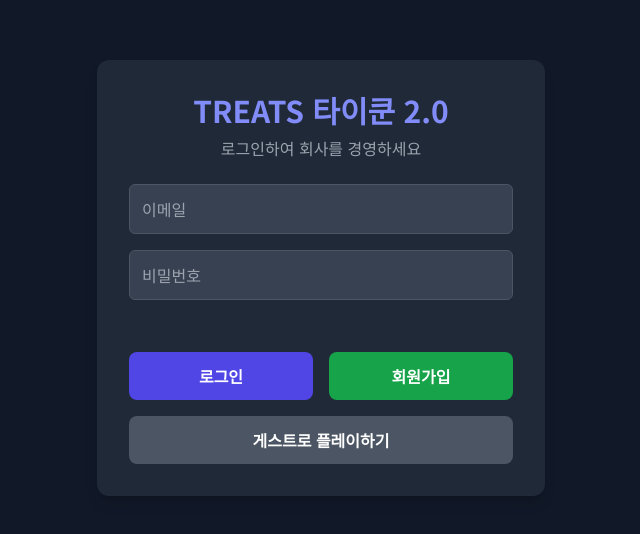
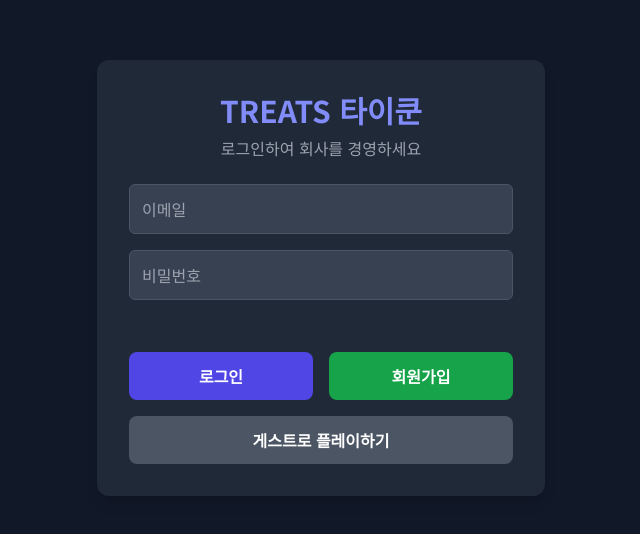
Before and after one commit to Junsoo-HUR/treats-tycoon, a plain HTML site: page index.html in a window 1280 px wide. Shown: the part 122-656 px from the top of the page, without its empty margins (319-959 px from the left). Drawn offline with nearby package versions, Linux system fonts and the light colour scheme; no server answers.

Commit message:
Update index.html

```diff
--- a/index.html
+++ b/index.html
@@ -3,7 +3,7 @@
 <head>
     <meta charset="UTF-8">
     <meta name="viewport" content="width=device-width, initial-scale=1.0">
-    <title>TREATS 타이쿤 2.0 - 새로운 시작</title>
+    <title>TREATS 타이쿤 </title>
     <script src="https://cdn.tailwindcss.com"></script>
     <link href="https://fonts.googleapis.com/css2?family=Noto+Sans+KR:wght@400;700&display=swap" rel="stylesheet">
     <link rel="stylesheet" href="style.css">
@@ -13,7 +13,7 @@
     <!-- 로그인 컨테이너 -->
     <div id="login-container" class="flex items-center justify-center min-h-screen">
         <div class="w-full max-w-md bg-gray-800 p-8 rounded-xl shadow-lg">
-            <h1 class="text-3xl font-bold text-center text-indigo-400 mb-2">TREATS 타이쿤 2.0</h1>
+            <h1 class="text-3xl font-bold text-center text-indigo-400 mb-2">TREATS 타이쿤</h1>
             <p class="text-center text-gray-400 mb-6">로그인하여 회사를 경영하세요</p>
             <div class="space-y-4">
                 <input type="email" id="email-input" placeholder="이메일" class="w-full bg-gray-700 text-white p-3 rounded-md border border-gray-600 focus:outline-none focus:ring-2 focus:ring-indigo-500">
@@ -39,6 +39,8 @@
             </div>
             <h1 class="text-4xl md:text-5xl font-bold text-indigo-400">TREATS 타이쿤 🏢</h1>
             <p class="text-gray-400 mt-2">최고의 액상을 만들고, 회사를 성장시켜 업계의 전설이 되세요!</p>
+            <!-- 아래 공지 문구가 새로 추가되었습니다. -->
+            <p class="text-xs text-yellow-400 mt-3 animate-pulse">※ 버그 공지: 향료 선택이 안될 시, 로그아웃 후 재로그인 해주세요!</p>
         </header>
 
         <div class="bg-gray-800 p-4 rounded-xl shadow-lg mb-6 grid grid-cols-2 md:grid-cols-5 gap-4 text-center">
```
